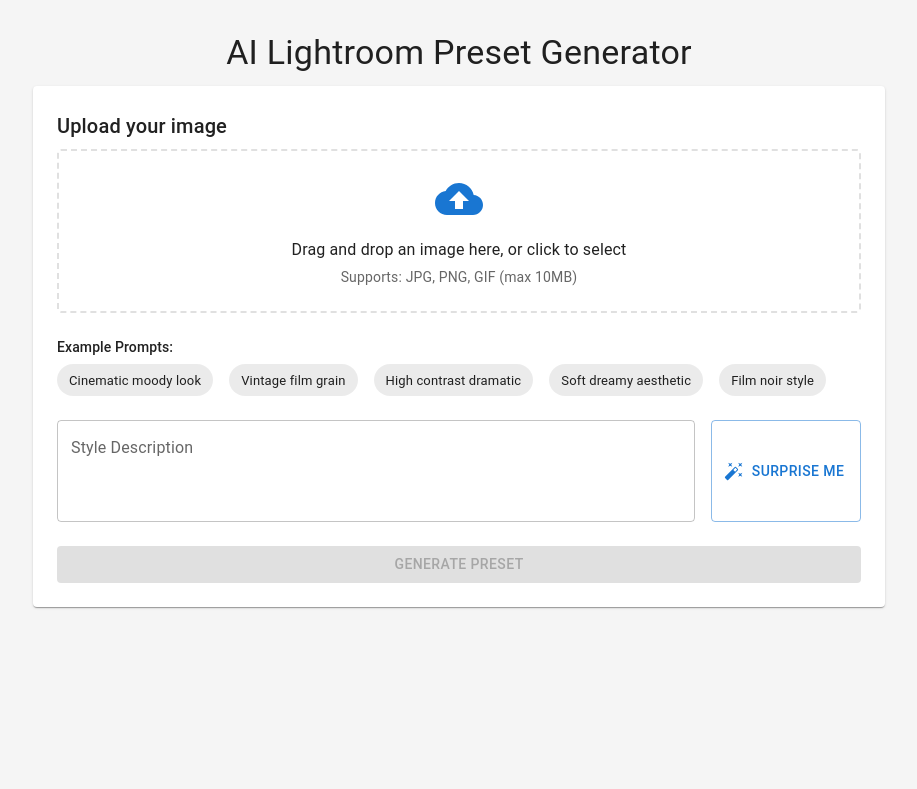
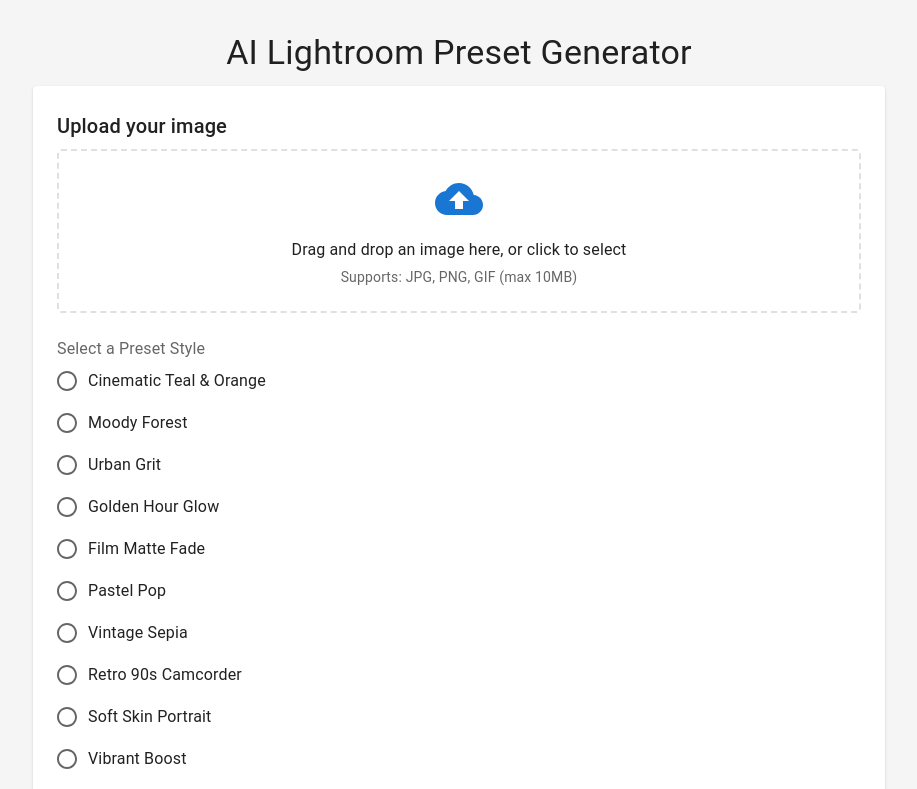
Before and after one commit to sandaruk93/lightedit2, a React (Create React App) app in the folder frontend/: page / in a window 1280 px wide. Shown: the top 789 px of the page, without its empty margins (181-1098 px from the left). Built offline with nearby package versions, Linux system fonts and the light colour scheme; no server answers.

Commit message:
Refactor UI: remove free text, add preset selection and Surprise Me button

```diff
--- a/frontend/src/components/StyleUploader.tsx
+++ b/frontend/src/components/StyleUploader.tsx
@@ -1,4 +1,4 @@
-import React, { useState, useCallback } from 'react';
+import React, { useState, useCallback, useEffect } from 'react';
 import {
   Box,
   TextField,
@@ -10,6 +10,11 @@ import {
   Stack,
   Alert,
   Snackbar,
+  Radio,
+  RadioGroup,
+  FormControlLabel,
+  FormControl,
+  FormLabel,
 } from '@mui/material';
 import { CloudUpload as CloudUploadIcon, AutoFixHigh as PresetIcon, Download as DownloadIcon } from '@mui/icons-material';
 import axios, { AxiosError } from 'axios';
@@ -52,6 +57,8 @@ const StyleUploader: React.FC<StyleUploaderProps> = () => {
   const [result, setResult] = useState<PresetResult | null>(null);
   const [isProcessing, setIsProcessing] = useState(false);
   const [showSnackbar, setShowSnackbar] = useState(false);
+  const [presetOptions, setPresetOptions] = useState<string[]>([]);
+  const [selectedPreset, setSelectedPreset] = useState('');
 
   const handleFileChange = (event: React.ChangeEvent<HTMLInputElement>) => {
     const selectedFile = event.target.files?.[0];
@@ -114,6 +121,34 @@ const StyleUploader: React.FC<StyleUploaderProps> = () => {
     }
   }, []);
 
+  // Fetch preset options from backend CSV (or hardcode for now)
+  useEffect(() => {
+    // For now, hardcode the list (should be fetched from backend ideally)
+    setPresetOptions([
+      'Cinematic Teal & Orange',
+      'Moody Forest',
+      'Urban Grit',
+      'Golden Hour Glow',
+      'Film Matte Fade',
+      'Pastel Pop',
+      'Vintage Sepia',
+      'Retro 90s Camcorder',
+      'Soft Skin Portrait',
+      'Vibrant Boost',
+      'Clean Light Airy',
+      'Earth Tones',
+      'Coastal Cool',
+      'Foggy Minimal',
+      'Black & White Contrast',
+      'Custom Warm + Contrast + Dehaze',
+    ]);
+  }, []);
+
+  const handlePresetChange = (event: React.ChangeEvent<HTMLInputElement>) => {
+    setSelectedPreset(event.target.value);
+    setError(null);
+  };
+
   const handleSubmit = async () => {
     if (!file) {
       setError({
@@ -122,18 +157,16 @@ const StyleUploader: React.FC<StyleUploaderProps> = () => {
       });
       return;
     }
-
-    if (!styleDescription.trim()) {
+    if (!selectedPreset) {
       setError({
-        message: 'No style description',
-        details: 'Please enter a style description or select a preset'
+        message: 'No preset selected',
+        details: 'Please select a preset style to continue.'
       });
       return;
     }
-
     const formData = new FormData();
     formData.append('file', file);
-    formData.append('style_description', styleDescription);
+    formData.append('style_description', selectedPreset);
 
     try {
       setUploading(true);
@@ -150,7 +183,7 @@ const StyleUploader: React.FC<StyleUploaderProps> = () => {
       setShowSnackbar(true);
 
       // Don't reset form immediately
-      setStyleDescription('');
+      setSelectedPreset('');
     } catch (error) {
       const axiosError = error as AxiosError<ErrorResponse>;
       setError({
@@ -161,17 +194,6 @@ const StyleUploader: React.FC<StyleUploaderProps> = () => {
       setUploading(false);
       setIsProcessing(false);
     }
-  };
-
-  const handlePresetClick = (prompt: string) => {
-    setStyleDescription(prompt);
-    setError(null);
-  };
-
-  const generatePreset = () => {
-    const randomPrompt = EXAMPLE_PROMPTS[Math.floor(Math.random() * EXAMPLE_PROMPTS.length)];
-    setStyleDescription(randomPrompt);
-    setError(null);
   };
 
   const handleDownloadXMP = async () => {
@@ -229,7 +251,7 @@ const StyleUploader: React.FC<StyleUploaderProps> = () => {
   const handleStartOver = () => {
     setFile(null);
     setResult(null);
-    setStyleDescription('');
+    setSelectedPreset('');
     setError(null);
   };
 
@@ -292,44 +314,60 @@ const StyleUploader: React.FC<StyleUploaderProps> = () => {
           </Paper>
         )}
 
-        <Box sx={{ mb: 3 }}>
-          <Typography variant="subtitle2" gutterBottom>
-            Example Prompts:
-          </Typography>
-          <Stack direction="row" spacing={1} sx={{ flexWrap: 'wrap', gap: 1 }}>
-            {EXAMPLE_PROMPTS.map((prompt) => (
-              <Chip
-                key={prompt}
-                label={prompt}
-                onClick={() => handlePresetClick(prompt)}
-                sx={{ m: 0.5 }}
+        {/* Preset selection UI */}
+        <FormControl component="fieldset" sx={{ mb: 3, width: '100%' }}>
+          <FormLabel component="legend">Select a Preset Style</FormLabel>
+          <RadioGroup
+            aria-label="preset-style"
+            name="preset-style"
+            value={selectedPreset}
+            onChange={handlePresetChange}
+          >
+            {presetOptions.map((preset) => (
+              <FormControlLabel
+                key={preset}
+                value={preset}
+                control={<Radio />}
+                label={preset}
                 disabled={uploading}
               />
             ))}
-          </Stack>
-        </Box>
+          </RadioGroup>
+        </FormControl>
 
-        <Box sx={{ display: 'flex', gap: 2, mb: 3 }}>
-          <TextField
-            fullWidth
-            label="Style Description"
-            multiline
-            rows={3}
-            value={styleDescription}
-            onChange={(e) => setStyleDescription(e.target.value)}
-            placeholder="Describe the style of your preset..."
-            disabled={uploading}
-            error={!!error && error.message === 'No style description'}
-            helperText={error?.message === 'No style description' ? error.details : ''}
-          />
+        {/* Surprise Me Button */}
+        <Box sx={{ display: 'flex', justifyContent: 'center', mb: 3 }}>
           <Button
-            variant="outlined"
+            variant="contained"
             startIcon={<PresetIcon />}
-            onClick={generatePreset}
-            sx={{ minWidth: '150px' }}
-            disabled={uploading}
+            onClick={() => {
+              if (presetOptions.length > 0) {
+                const random = presetOptions[Math.floor(Math.random() * presetOptions.length)];
+                setSelectedPreset(random);
+                setError(null);
+              }
+            }}
+            disabled={uploading || presetOptions.length === 0}
+            sx={{
+              background: 'linear-gradient(90deg, #ff9800 0%, #ff5722 100%)',
+              color: 'white',
+              fontWeight: 'bold',
+              borderRadius: 3,
+              px: 4,
+              py: 1.5,
+              fontSize: '1.1rem',
+              boxShadow: 3,
+              textTransform: 'uppercase',
+              letterSpacing: 1,
+              transition: 'all 0.2s',
+              '&:hover': {
+                background: 'linear-gradient(90deg, #ff5722 0%, #ff9800 100%)',
+                boxShadow: 6,
+                transform: 'scale(1.05)',
+              },
+            }}
           >
-            Surprise Me
+            Surprise Me!
           </Button>
         </Box>
 
@@ -349,7 +387,7 @@ const StyleUploader: React.FC<StyleUploaderProps> = () => {
         <Button
           variant="contained"
           onClick={handleSubmit}
-          disabled={uploading || !file || !styleDescription.trim()}
+          disabled={uploading || !file || !selectedPreset}
           fullWidth
         >
           {uploading ? (
@@ -387,6 +425,7 @@ const StyleUploader: React.FC<StyleUploaderProps> = () => {
         </Paper>
       )}
 
+
       <Snackbar
         open={showSnackbar}
         autoHideDuration={6000}
```
